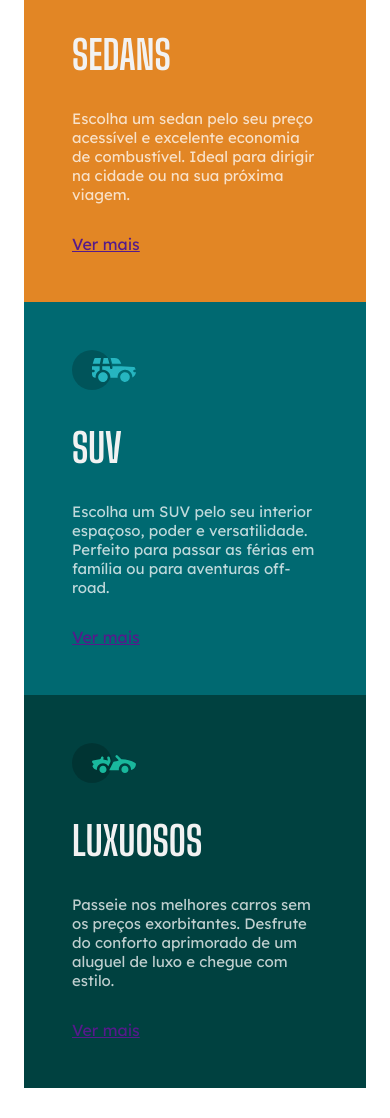
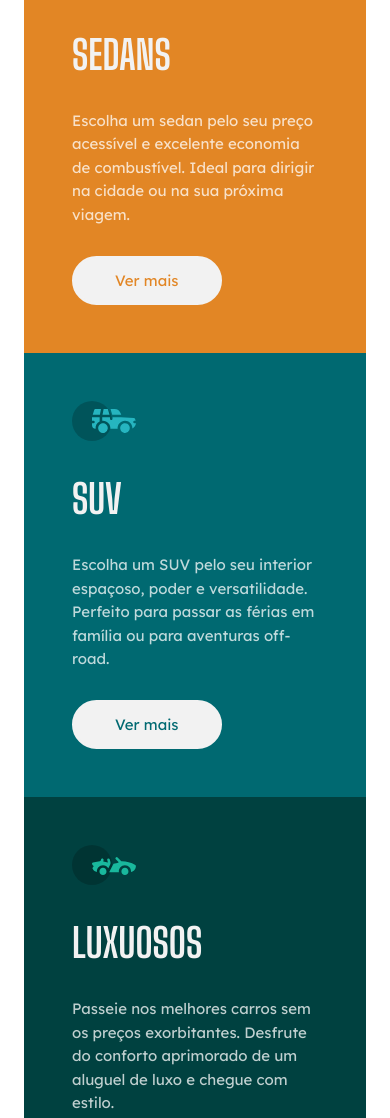
Before and after one commit to Gustavo74B/carros, a plain HTML site: page index.html in a window 390 px wide. Shown: the part 179-1297 px from the top of the page. Drawn offline with Linux system fonts and the light colour scheme.

Commit message:
finalização da parte mobile

```diff
--- a/index.html
+++ b/index.html
@@ -17,21 +17,21 @@
             <img src="./imgs/icon-sedans.svg" alt="Carro Sedan">
             <h2>Sedans</h2>
             <p>Escolha um sedan pelo seu preço acessível e excelente economia de combustível. Ideal para dirigir na cidade ou na sua próxima viagem.</p>
-            <a href="">Ver mais</a>
+            <a href="https://www.webmotors.com.br/sedans" target="_blank">Ver mais</a>
         </section>
 
         <section class="suvs">
             <img src="./imgs/icon-suvs.svg" alt="Carro SUV">
             <h2>SUV</h2>
             <p>Escolha um SUV pelo seu interior espaçoso, poder e versatilidade. Perfeito para passar as férias em família ou para aventuras off-road.</p>
-            <a href="">Ver mais</a>
+            <a href="https://www.webmotors.com.br/suvs" target="_blank">Ver mais</a>
         </section>
 
         <section class="luxo">
             <img src="./imgs/icon-luxury.svg" alt="Carro luxuoso">
             <h2>Luxuosos</h2>
             <p>Passeie nos melhores carros sem os preços exorbitantes. Desfrute do conforto aprimorado de um aluguel de luxo e chegue com estilo.</p>
-            <a href="">Ver mais</a>
+            <a href="https://www.webmotors.com.br/catalogo/carroceria/coupe/" target="_blank">Ver mais</a>
         </section>
 
     </main>
--- a/style.css
+++ b/style.css
@@ -29,10 +29,19 @@ p {
     font-size: 0.9375rem;
     color: var(--transparent-white);
     margin-bottom: 1.875rem;
+    line-height: 1.5625;
 }
 
 a {
     font-family: 'Lexend Deca', sans-serif;
+    display: block;
+    text-decoration: none;
+    border: solid var(--gray);
+    width: fit-content;
+    font-size: 0.9375rem;
+    padding: 0.75rem 2.5rem;
+    border-radius: 1.5625rem;
+    background: var(--gray);
 }
 
 section {
@@ -41,6 +50,7 @@ section {
 
 .sedans {
     background: var(--orange);
+    border-radius: 8px 8px 0 0;
 }
 
 .suvs {
@@ -49,4 +59,17 @@ section {
 
 .luxo {
     background: var(--dark-cyan);
+    border-radius: 0 0 8px 8px;
 }
+
+.sedans a {
+    color: var(--orange);
+}
+
+.suvs a {
+    color: var(--cyan);
+}
+
+.luxo a {
+    color: var(--dark-cyan);
+}
```
